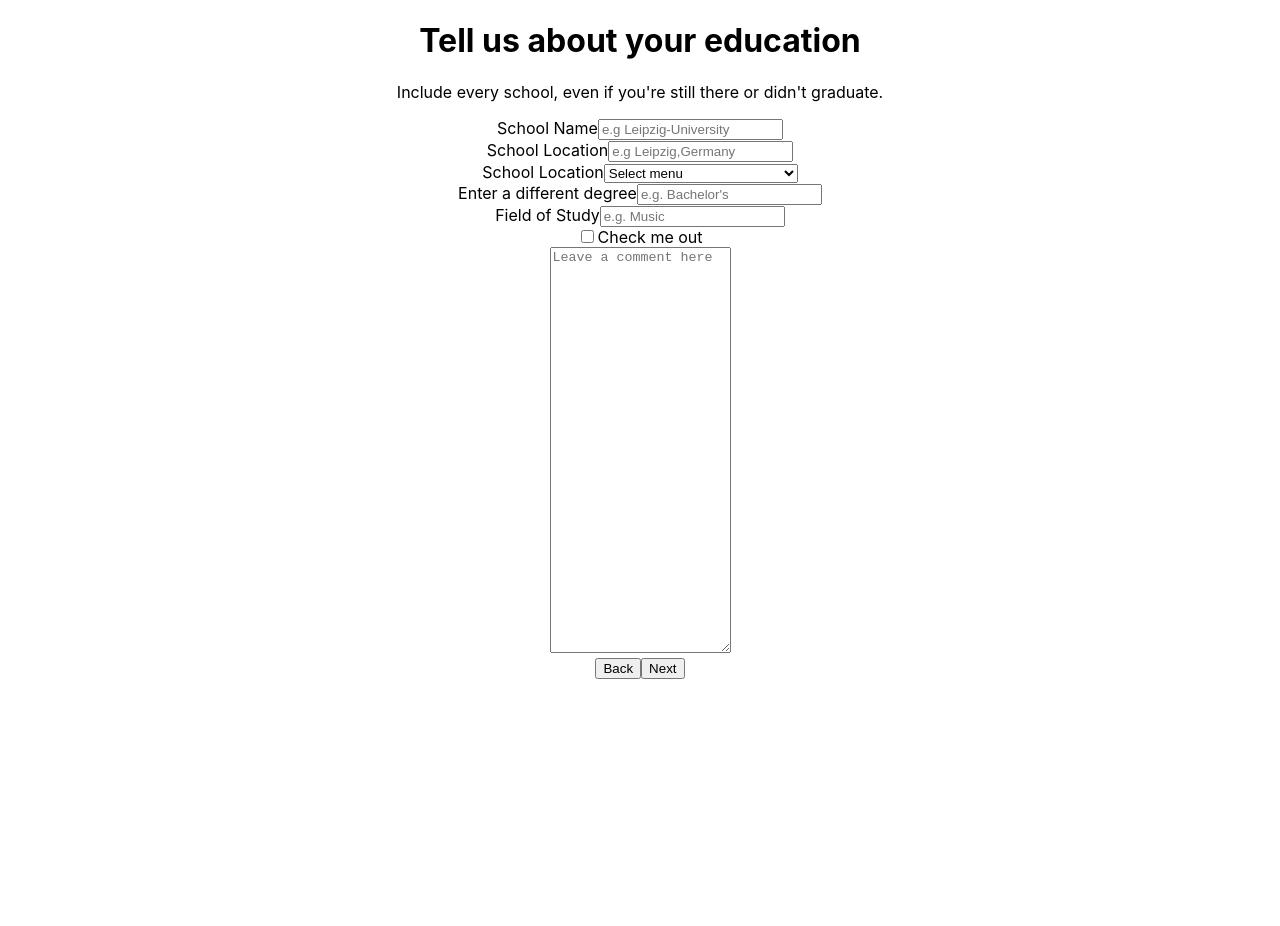
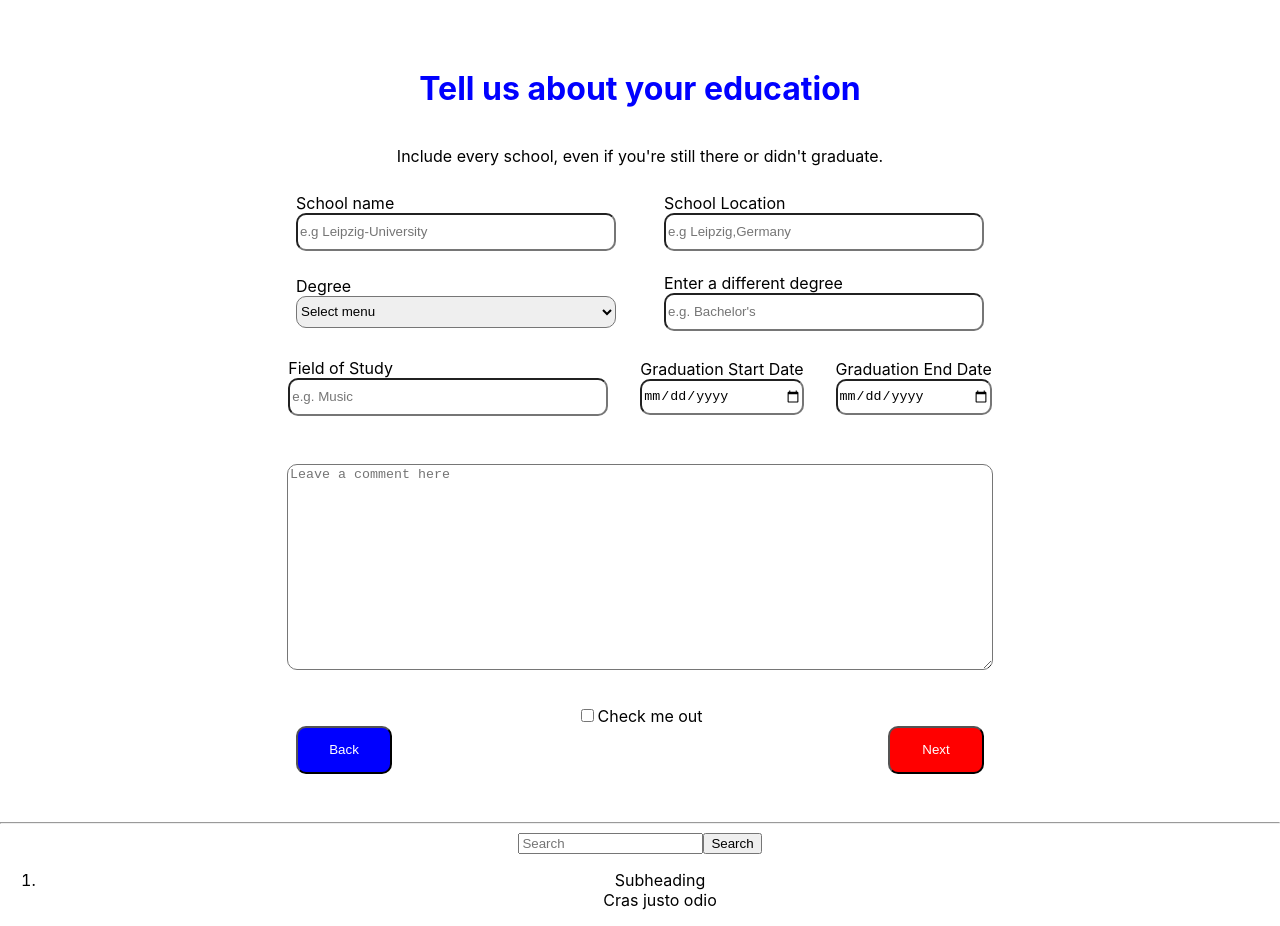
Before and after one commit to Diouani1/react-group-project, a React (Create React App) app: page / in a window 1280 px wide. Before the commit the page ends 800 px from the top, so only its background shows below. Built offline with nearby package versions, Linux system fonts and the light colour scheme.

Commit message:
basic and initial layout for Educations/Skills

```diff
--- a/src/App.jsx
+++ b/src/App.jsx
@@ -1,11 +1,14 @@
 import './App.css';
 import Education from './Component/Education/Education';
+import Skills from './Component/Skills/Skills';
 
 function App() {
   return (
     <div className="App">
 
       <Education/>
+      <hr />
+      <Skills/>
 
     </div>
   );
--- /dev/null
+++ b/src/Component/EduSkillContext/EduSkillContext.jsx
@@ -0,0 +1,29 @@
+import { createContext} from "react";
+
+export const EduSkillContext=createContext()
+
+export default function EduSkillProvider({children}){
+
+const edu=["High school Diploma","GED","Bachelor of Arts","Associate of Arts","Associate of Science","Associate of Applied Science","Bachelor of Science","BBA","MBA","Master of Science","J.D","M.D","Ph.D","Enter a different degree","No Degree"]
+
+const efo={name:"School name",
+location:"School Location",
+degree:"Degree",
+enter:"Enter a different degree",
+field:"Field of Study",
+check:"Check me out",
+start:"Graduation Start Date",
+end:"Graduation End Date"
+}
+
+
+
+
+    return (
+        <EduSkillContext.Provider value={{edu,efo}}>
+            {children}
+        </EduSkillContext.Provider>
+    )
+
+
+}
--- a/src/Component/Education/Education.jsx
+++ b/src/Component/Education/Education.jsx
@@ -1,69 +1,77 @@
-import React from 'react'
-import { Form ,Button,FloatingLabel} from 'react-bootstrap'
+
+import { Form,Button,FloatingLabel} from 'react-bootstrap'
+import { useContext } from 'react'
+import "./Education.scss"
+import { EduSkillContext } from '../EduSkillContext/EduSkillContext'
+
 const Education = () => {
+    const{edu,efo}=useContext(EduSkillContext)
   return (
     <div className='education'>
-        <h1>Tell us about your education</h1>
+        <h1><span>Tell us about your education</span></h1>
         <p>Include every school, even if you're still there or didn't graduate.</p>
        <Form className='container'>
+       <div className="firstsecondline">
            <Form.Group className="mb-3" >
-        <Form.Label>School Name</Form.Label>
-        <Form.Control type="input" placeholder="e.g Leipzig-University" />
+            <Form.Label>{efo.name}</Form.Label>
+            <Form.Control className='input' type="input" placeholder="e.g Leipzig-University" />
                  </Form.Group>
                  <Form.Group className="mb-3" >
-        <Form.Label>School Location</Form.Label>
-        <Form.Control type="input" placeholder="e.g Leipzig,Germany" />
+            <Form.Label>{efo.location}</Form.Label>
+            <Form.Control className='input' type="input" placeholder="e.g Leipzig,Germany"  />
                  </Form.Group>
+       </div>
+      <div className="firstsecondline">
           <Form.Group className="mb-3" >
-      <Form.Label>School Location</Form.Label>
-      <Form.Select aria-label="Default select example">
+          <Form.Label>{efo.degree}</Form.Label>
+          <Form.Select className='input' aria-label="Default select example">
           <option>Select menu</option>
-      <option value="1">High school Diploma </option>
-      <option value="2">GED</option>
-      <option value="3">Bachelor of Arts</option>
-      <option value="4">Associate of Arts</option>
-      <option value="5">Associate of Science</option>
-      <option value="6">Associate of Applied Science</option>
-      <option value="7">Bachelor of Science</option>
-      <option value="8">BBA</option>
-      <option value="9">MBA</option>
-      <option value="10">Master of Science</option>
-      <option value="11">J.D</option>
-      <option value="12">M.D</option>
-      <option value="13">Ph.D</option>
-      <option value="14">Enter a different degree</option>
-      <option value="15">No Degree</option>
+          {edu.map((item,i)=><option key={i} value={i}>{item}</option>)}
               </Form.Select>
           </Form.Group>
           <Form.Group className="mb-3" >
-        <Form.Label>Enter a different degree</Form.Label>
-        <Form.Control type="input" placeholder="e.g. Bachelor's" />
+            <Form.Label>{efo.enter}</Form.Label>
+            <Form.Control className='input' type="input" placeholder="e.g. Bachelor's" />
           </Form.Group>
+      </div>
+      <div className='thirdline'>
           <Form.Group className="mb-3" >
-        <Form.Label>Field of Study</Form.Label>
-        <Form.Control type="input" placeholder="e.g. Music" />
+            <Form.Label>{efo.field}</Form.Label>
+            <Form.Control className='input' type="input" placeholder="e.g. Music" />
                   </Form.Group>
-      <Form.Group className="mb-3" controlId="formBasicCheckbox">
-        <Form.Check type="checkbox" label="Check me out" />
-      </Form.Group>
+          <div className='thirdlinechild'>
+          <label >{efo.start}</label>
+          <input className='input' type="date" />
+          </div>
+          <div className='thirdlinechild'>
+              <label >{efo.end}</label>
+              <input className='input' type="date" />
 
+          </div>
+                  </div>
           <Form.Group>
 
-          <FloatingLabel controlId="floatingTextarea2">
+              <FloatingLabel controlId="floatingTextarea">
                 <Form.Control
                   as="textarea"
                   placeholder="Leave a comment here"
-              style={{ height: "400px"}}
+                  style={{ width:"700px",height: "200px"}}
                 />
               </FloatingLabel>
               </Form.Group>
+          <Form.Group className="checkbox" controlId="formBasicCheckbox">
+            <Form.Check type="checkbox" label={efo.check} />
+          </Form.Group>
+
+
+
        </Form>
 
-       <div>
-       <Button variant="outline-light" type="submit">
+       <div className='buttons'>
+       <Button className='buttonback' variant="outline-light" type="submit">
         Back
       </Button>
-      <Button variant="outline-danger" type="submit">
+      <Button className='buttonnext'variant="outline-danger" type="submit">
         Next
       </Button>
        </div>
--- a/src/Component/Education/Education.scss
+++ b/src/Component/Education/Education.scss
@@ -0,0 +1,64 @@
+.education {
+  display: flex;
+  flex-direction: column;
+  margin: 3rem;
+  span {
+    color: blue;
+  }
+  .container {
+    .firstsecondline {
+      display: flex;
+      justify-content: center;
+      align-items: center;
+      text-align: start;
+      gap: 3rem;
+      height: 5rem;
+    }
+
+    .thirdline {
+      display: flex;
+      align-items: center;
+      text-align: start;
+      gap: 2rem;
+      margin: 1rem;
+      justify-content: center;
+      align-items: center;
+      .thirdlinechild {
+        display: flex;
+        flex-direction: column;
+      }
+    }
+    .mb-3 {
+      display: flex;
+      flex-direction: column;
+      width: 20rem;
+    }
+    .input {
+      height: 2rem;
+      border-radius: 10px;
+    }
+  }
+  #floatingTextarea {
+    margin: 2rem;
+    border-radius: 10px;
+  }
+  #formBasicCheckbox {
+  }
+  .buttons {
+    display: flex;
+    justify-content: space-around;
+    button {
+      border-radius: 10px;
+      height: 3rem;
+      width: 6rem;
+    }
+    .buttonback {
+      background-color: blue;
+      color: white;
+    }
+    .buttonnext {
+      background-color: red;
+      color: white;
+    }
+  }
+}
--- a/src/Component/Skills/Skills.jsx
+++ b/src/Component/Skills/Skills.jsx
@@ -0,0 +1,36 @@
+import "./Skills.scss"
+import React from 'react'
+import { Container,Form,Button,ListGroup} from "react-bootstrap"
+const Skills = () => {
+
+  return (
+    <div className="skills">
+       <Container className="left">
+       <Form className="d-flex">
+            <Form.Control
+              type="search"
+              placeholder="Search"
+              className="me-2"
+              aria-label="Search"
+            />
+            <Button variant="outline-success">Search</Button>
+          </Form>
+
+          <ListGroup as="ol" numbered>
+      <ListGroup.Item
+        as="li"
+        className="d-flex justify-content-between align-items-start"
+      >
+        <div className="ms-2 me-auto">
+          <div className="fw-bold">Subheading</div>
+          Cras justo odio
+        </div>
+      </ListGroup.Item>
+      </ListGroup>
+        </Container>
+       <Container className="right"></Container>
+    </div>
+  )
+}
+
+export default Skills
--- a/src/index.js
+++ b/src/index.js
@@ -2,5 +2,10 @@ import ReactDOM from "react-dom/client";
 import "./index.css";
 import App from "./App";
 
+import EduSkillProvider from "./Component/EduSkillContext/EduSkillContext";
 const root = ReactDOM.createRoot(document.getElementById("root"));
-root.render(<App />);
+root.render(
+  <EduSkillProvider>
+    <App />
+  </EduSkillProvider>
+);
```
Lines whose indentation alone changed are shown as unchanged.
